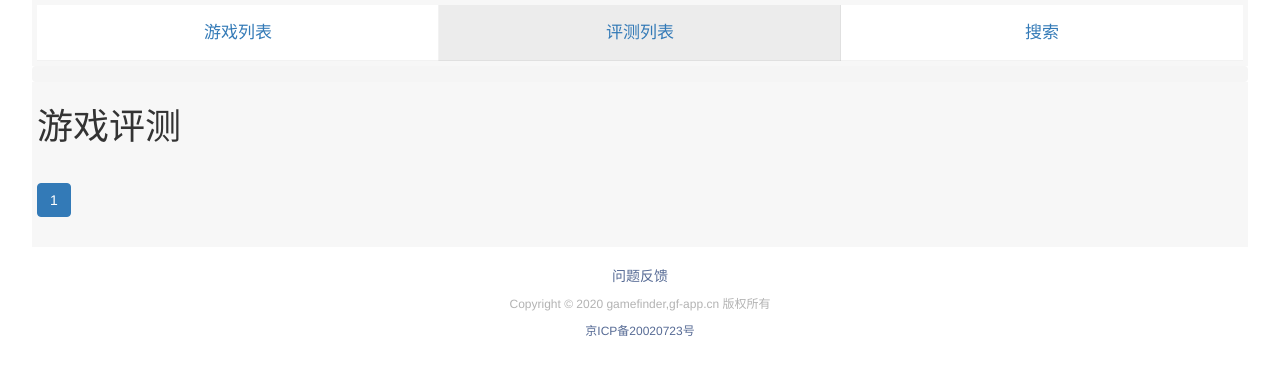
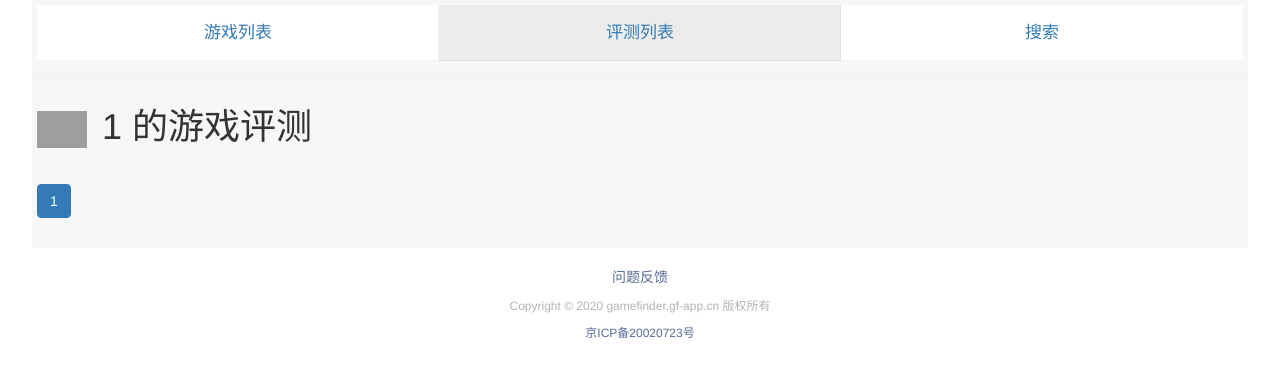
Before and after one commit to shingler/gfweb, a Django app: page /comment/magazine/1 in a window 1280 px wide. Shown: the top 377 px of the page. Run offline with Django 3.2, Linux system fonts and the light colour scheme; data that the repository does not hold is empty; some libraries are stand-ins or nearby versions; grey boxes are pictures that could not be loaded.

Commit message:
单个某天评测页修改标题，修改排序

```diff
--- a/gfweb/comment.py
+++ b/gfweb/comment.py
@@ -68,7 +68,7 @@ def magazine(request, magazine=""):
 
     mag_obj = MagzineScores()
     # magzines = MagzineScores.objects.filter(**filters)[offset:size]
-    data_list = MagzineScores.objects.filter(**filters)
+    data_list = MagzineScores.objects.filter(**filters).order_by("-score")
     # 分页
     paginator = Paginator(data_list, size)
     try:
@@ -106,6 +106,7 @@ def magazine(request, magazine=""):
         "current_page": current_page_data,
         "magzines": mag_obj.getMagzineNames(),
         "logo": logo,
+        "magazine_title": magazine
     }
 
     return render(request, template, render_data)
--- a/templates/weui/review/magazine.html
+++ b/templates/weui/review/magazine.html
@@ -6,7 +6,9 @@
 {% include "breadcrumb.html" %}
 <div class="page">
     <div class="page__hd">
-        <h1 class="page__title">游戏评测</h1>
+        <h1 class="page__title">
+            <img src="{% static logo|get_item:magazine_title %}" style="width: 50px; display: inline; margin-right: 5px;"/>
+            {{ magazine_title }} 的游戏评测</h1>
         <p class="page__desc"></p>
     </div>
     <div class="page__bd">
```
